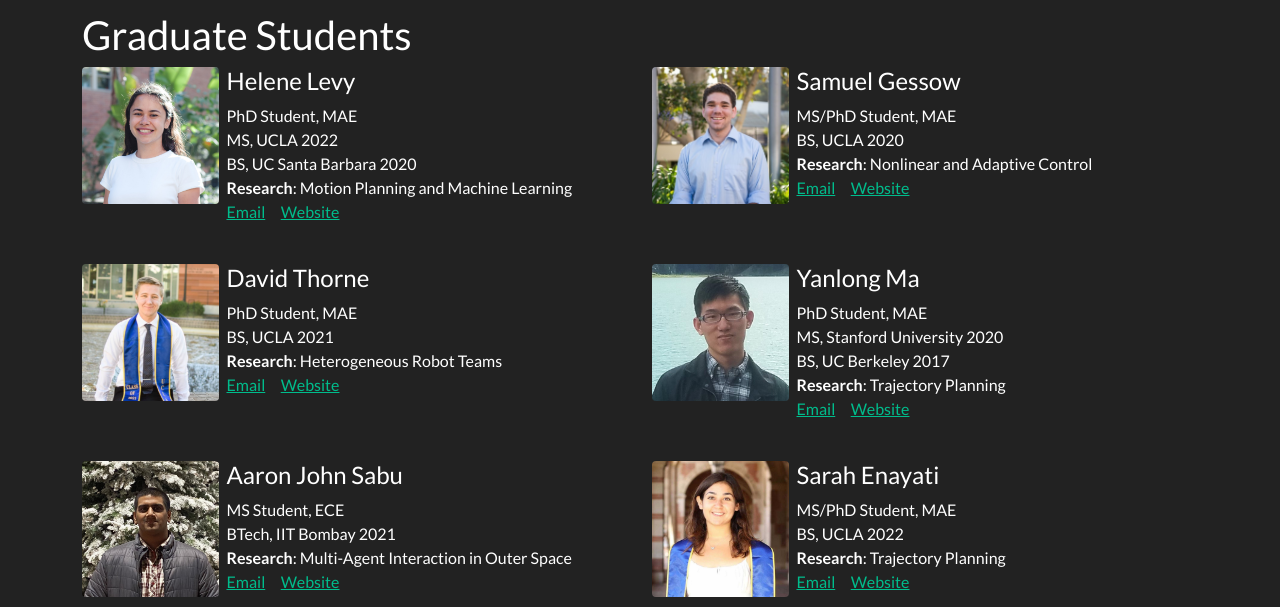
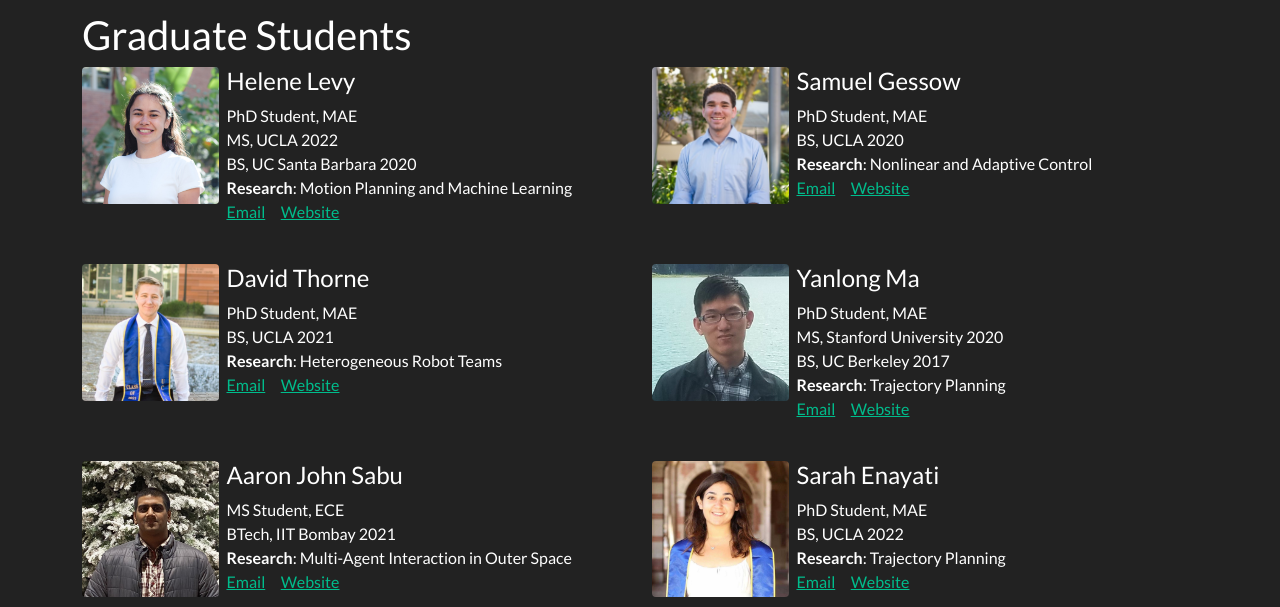
Before and after one commit to vectr-ucla/vectr-ucla.github.io, a Jekyll site: the page built from _pages/members.md, in a window 1280 px wide and 900 px high, scrolled down 244 px. Shown: the part 154-761 px from the top of the window. Built offline with Jekyll 4.4.1, drawn with Linux system fonts in a browser that asks for light colours.

```diff
--- a/_data/members.yml
+++ b/_data/members.yml
@@ -23,7 +23,7 @@
   type: grad
   photo: people/sgessow.jpg
   info: |
-    MS/PhD Student, MAE
+    PhD Student, MAE
     BS, UCLA 2020
     <b>Research</b>: Nonlinear and Adaptive Control
     <a href="mailto:sgessow@ucla.edu" style="white-space: nowrap">Email</a> &nbsp; &nbsp; <a href="https://www.linkedin.com/in/samuel-gessow/">Website</a>
@@ -60,7 +60,7 @@
   type: grad
   photo: people/senayati.jpg
   info: |
-    MS/PhD Student, MAE
+    PhD Student, MAE
     BS, UCLA 2022
     <b>Research</b>: Trajectory Planning
     <a href="mailto:sarahena@g.ucla.edu" style="white-space: nowrap">Email</a> &nbsp; &nbsp; <a href="">Website</a>
```
